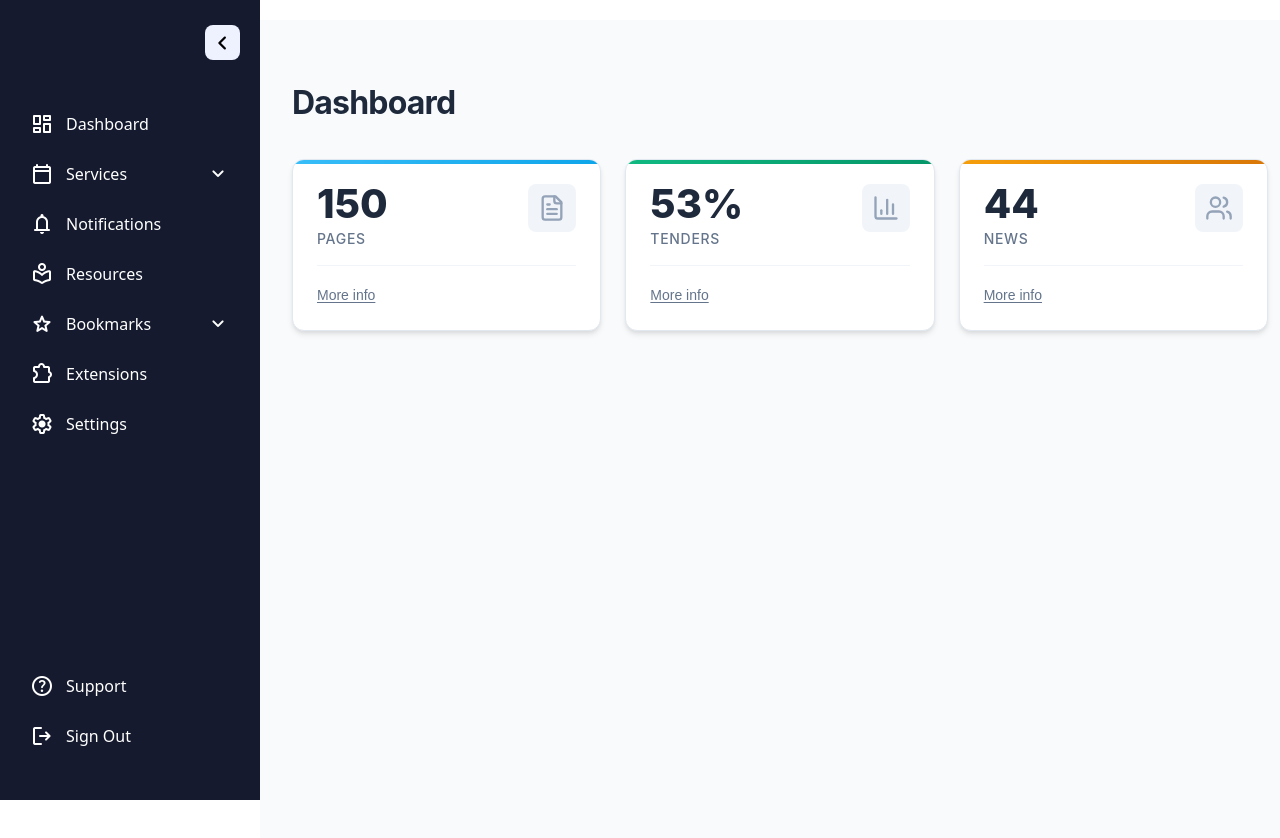
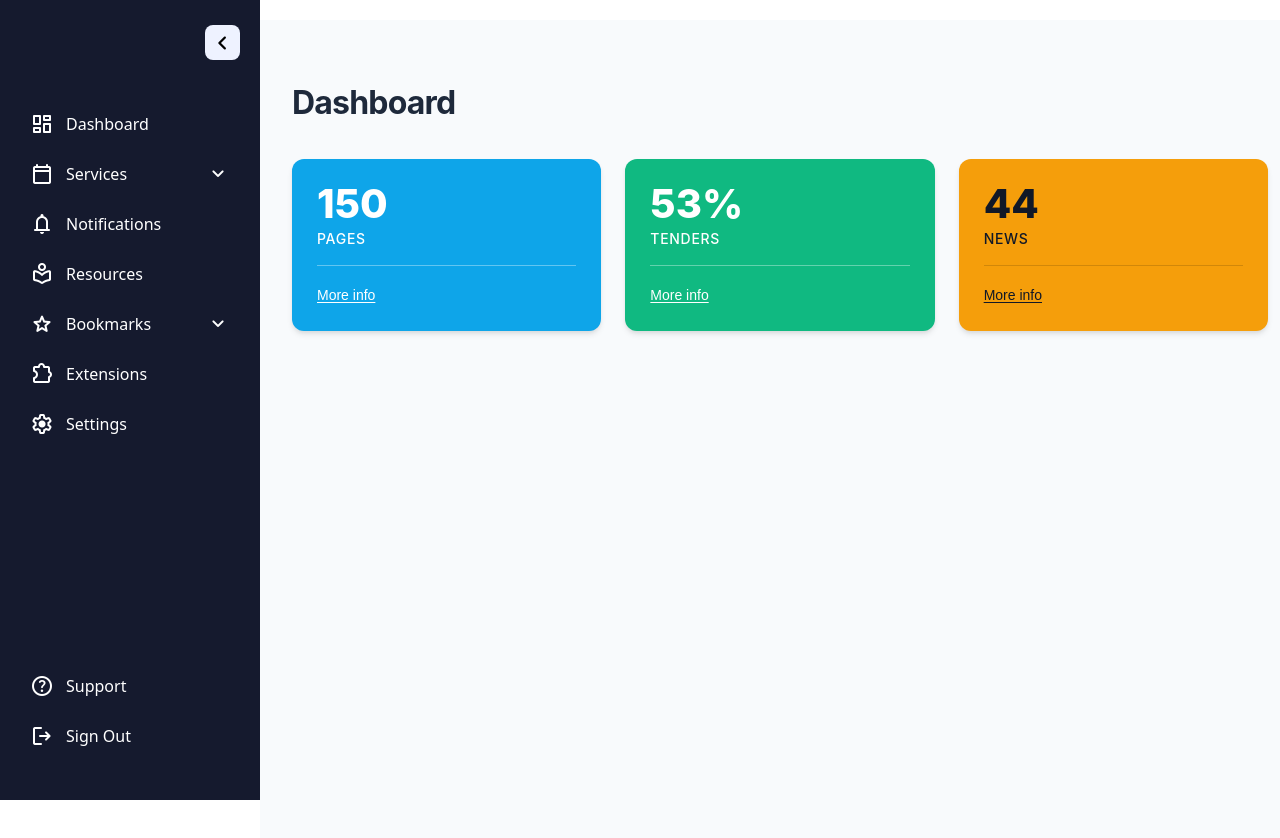
Before and after one commit to peymagen/crm-ascs, a React (Vite) app: page /dashboard in a window 1280 px wide. Shown: the top 838 px of the page. Built offline with nearby package versions, Linux system fonts and the light colour scheme; sample sign-in values are in the browser's storage.

Commit message:
feat/dashboard

```diff
--- a/package.json
+++ b/package.json
@@ -12,6 +12,7 @@
   "dependencies": {
     "@hookform/resolvers": "^5.1.1",
     "@reduxjs/toolkit": "^2.8.2",
+    "chart.js": "^4.5.0",
     "framer-motion": "^12.18.1",
     "i18next": "^25.3.2",
     "i18next-browser-languagedetector": "^8.2.0",
--- a/src/pages/admin/dashboard/dashboard.css
+++ b/src/pages/admin/dashboard/dashboard.css
@@ -1,3 +1,4 @@
+/* Layout */
 .dashboard-container {
   padding: 2rem;
   background-color: #f8fafc;
@@ -20,17 +21,14 @@
 }
 
 @media (min-width: 640px) {
-  .card-grid {
-    grid-template-columns: repeat(2, 1fr);
-  }
+  .card-grid { grid-template-columns: repeat(2, 1fr); }
 }
 
 @media (min-width: 1024px) {
-  .card-grid {
-    grid-template-columns: repeat(3, 1fr);
-  }
+  .card-grid { grid-template-columns: repeat(3, 1fr); }
 }
 
+/* Card */
 .card {
   background: white;
   border-radius: 12px;
@@ -45,9 +43,7 @@
 .card::before {
   content: '';
   position: absolute;
-  top: 0;
-  left: 0;
-  right: 0;
+  top: 0; left: 0; right: 0;
   height: 4px;
   transition: all 0.3s ease;
 }
@@ -64,9 +60,7 @@
   margin-bottom: 1rem;
 }
 
-.card-info {
-  flex: 1;
-}
+.card-info { flex: 1; }
 
 .card-count {
   font-size: 2.5rem;
@@ -83,18 +77,6 @@
   margin: 0;
   text-transform: uppercase;
   letter-spacing: 0.05em;
-}
-
-.card-icon {
-  color: #94a3b8;
-  display: flex;
-  align-items: center;
-  justify-content: center;
-  width: 48px;
-  height: 48px;
-  background: #f1f5f9;
-  border-radius: 8px;
-  transition: all 0.3s ease;
 }
 
 .card-footer {
@@ -121,30 +103,50 @@
   text-decoration: none;
 }
 
+/* Top accent bar (kept for default style; disabled on solid variants) */
+.bg-light-blue::before { background: #38bdf8; }
+.bg-green::before { background: #10b981; }
+.bg-yellow::before { background: #f59e0b; }
 
-.bg-light-blue::before {
-  background: linear-gradient(90deg, #38bdf8, #0ea5e9);
+/* Full solid background variants */
+.card.bg-light-blue {
+  background: #0ea5e9;
+  color: #ffffff;
+  border-color: transparent;
 }
 
-.bg-light-blue:hover .card-icon {
-  background: #e0f2fe;
-  color: #38bdf8;
+.card.bg-green {
+  background: #10b981;
+  color: #ffffff;
+  border-color: transparent;
 }
 
-.bg-green::before {
-  background: linear-gradient(90deg, #10b981, #059669);
+.card.bg-yellow {
+  background: #f59e0b;
+  color: #111827; /* better contrast on yellow */
+  border-color: transparent;
 }
 
-.bg-green:hover .card-icon {
-  background: #d1fae5;
-  color: #10b981;
-}
+/* Remove the top accent bar when using full background */
+.card.bg-light-blue::before,
+.card.bg-green::before,
+.card.bg-yellow::before { display: none; }
 
-.bg-yellow::before {
-  background: linear-gradient(90deg, #f59e0b, #d97706);
-}
+/* Ensure inner text/buttons adapt to background */
+.card.bg-light-blue .card-count,
+.card.bg-light-blue .card-title,
+.card.bg-light-blue .more-info { color: #ffffff; }
 
-.bg-yellow:hover .card-icon {
-  background: #fef3c7;
-  color: #f59e0b;
-}
+.card.bg-green .card-count,
+.card.bg-green .card-title,
+.card.bg-green .more-info { color: #ffffff; }
+
+.card.bg-yellow .card-count,
+.card.bg-yellow .card-title,
+.card.bg-yellow .more-info { color: #111827; }
+
+/* Footer divider contrast on colored cards */
+.card.bg-light-blue .card-footer,
+.card.bg-green .card-footer { border-top-color: rgba(255, 255, 255, 0.35); }
+
+.card.bg-yellow .card-footer { border-top-color: rgba(0, 0, 0, 0.15); }
--- a/src/pages/admin/dashboard/dashboard.tsx
+++ b/src/pages/admin/dashboard/dashboard.tsx
@@ -1,51 +1,30 @@
 import React from "react";
-import "./Dashboard.css";
-import { FileText, BarChart3, Users } from "lucide-react";
+import "./dashboard.css";
+import "chart.js/auto";
 
 interface CardItem {
   title: string;
   count: number | string;
   color: string;
-  icon: React.ReactNode;
 }
 
 const cardData: CardItem[] = [
-  {
-    title: "Pages",
-    count: 150,
-    color: "bg-light-blue",
-    icon: <FileText size={28} />,
-  },
-  {
-    title: "Tenders",
-    count: "53%",
-    color: "bg-green",
-    icon: <BarChart3 size={28} />,
-  },
-  {
-    title: "News",
-    count: 44,
-    color: "bg-yellow",
-    icon: <Users size={28} />,
-  },
+  { title: "Pages", count: 150, color: "bg-light-blue" },
+  { title: "Tenders", count: "53%", color: "bg-green" },
+  { title: "News", count: 44, color: "bg-yellow" },
 ];
 
 const Dashboard: React.FC = () => {
   return (
     <div className="dashboard-container">
       <h2 className="dashboard-title">Dashboard</h2>
-
       <div className="card-grid">
         {cardData.map((card, index) => (
           <div key={index} className={`card ${card.color}`}>
-
             <div className="card-content">
               <div className="card-info">
                 <h3 className="card-count">{card.count}</h3>
                 <p className="card-title">{card.title}</p>
-              </div>
-              <div className="card-icon">
-                {card.icon}
               </div>
             </div>
             <div className="card-footer">
```
